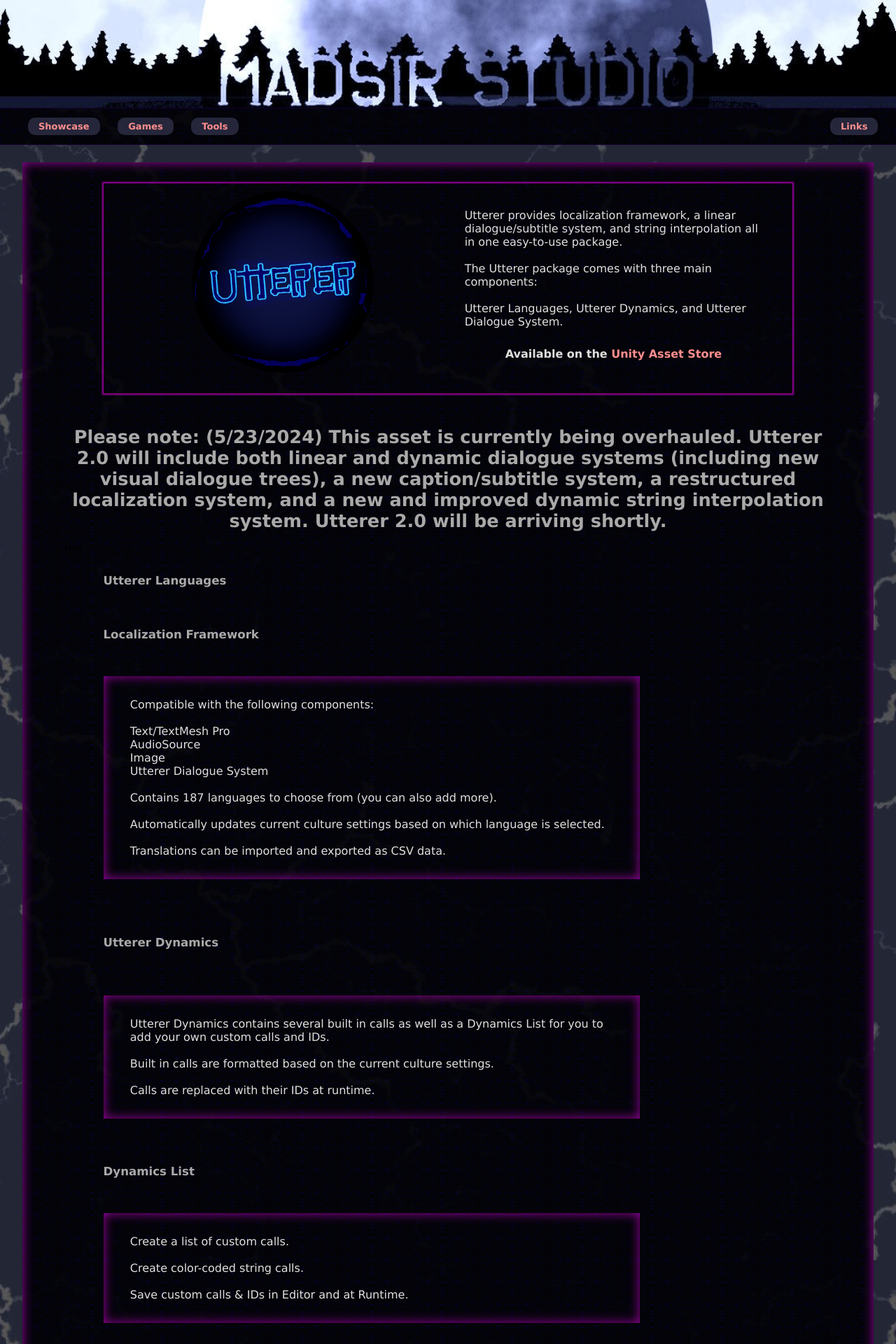
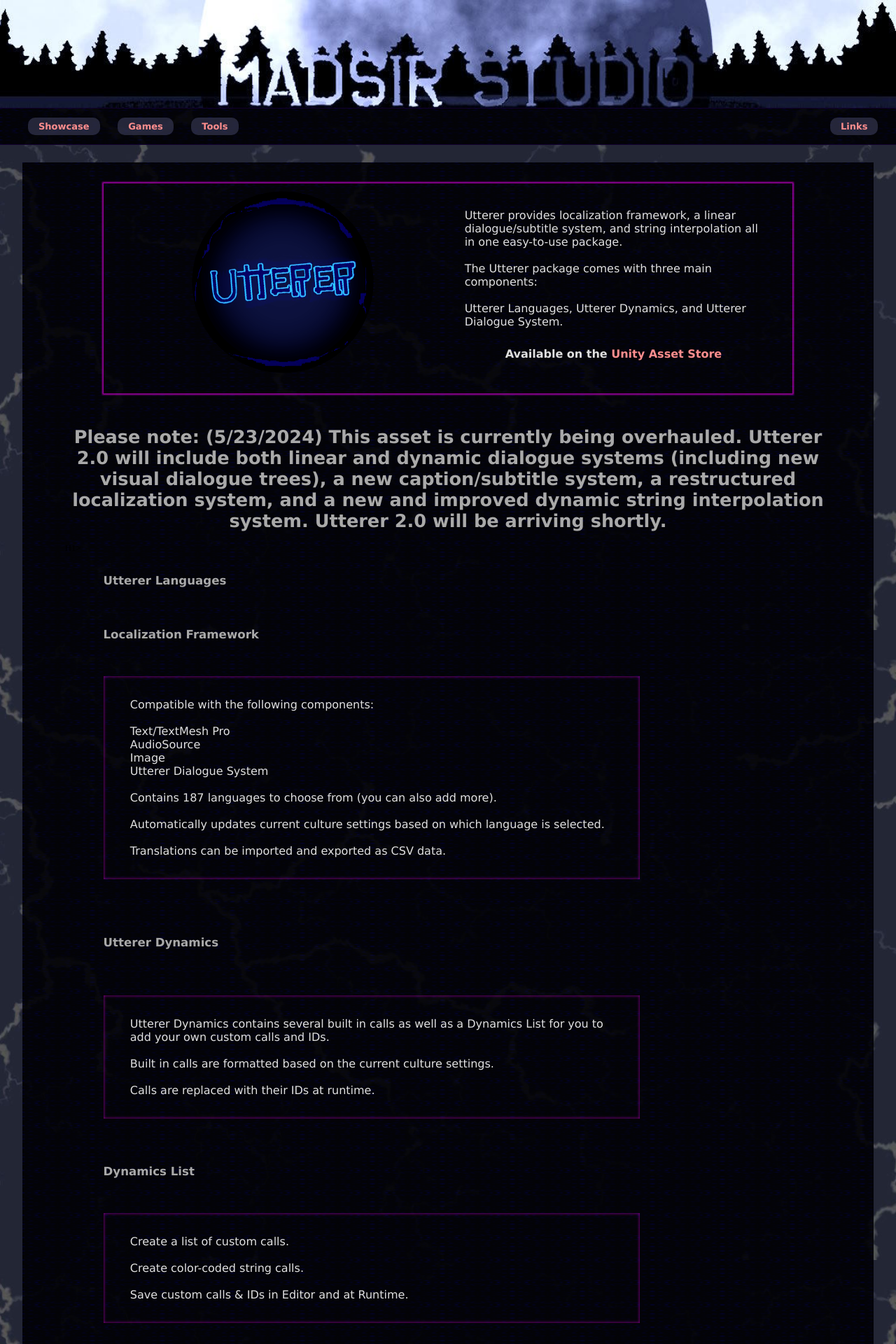
Before and after one commit to Madsir/madsirstudio.github.io, a Jekyll site: the page built from utterer/index.html, in a window 1280 px wide. Shown: the top 1920 px of the page at 70% size. Built offline with Jekyll 4.4.1, drawn with Linux system fonts in a browser that asks for light colours.

Commit message:
Update index.html

```diff
--- a/utterer/index.html
+++ b/utterer/index.html
@@ -12,7 +12,7 @@
   margin-right: 2.5%;
   margin-top: 2%;
   margin-bottom: 2%;
-box-shadow: inset 0px 0px 16px 0px rgba(222, 0, 224, 0.7);
+box-shadow: inset 0px 0px 4x 0px rgba(222, 0, 224, 0.7);
    background-image: url("/Assets/tough.png")
 }
 .centerdiv {
@@ -35,7 +35,7 @@
 .around {
   margin-left: 5%;
   margin-right: 25%;
-  box-shadow: inset 0px 0px 16px 0px rgba(222, 0, 224, 0.7);
+  box-shadow: inset 0px 0px 4px 0px rgba(222, 0, 224, 0.7);
 }
 .videoWrapper {
   position: relative;
@@ -54,7 +54,7 @@
   margin-right: 25%;
   margin-top: 2%;
   margin-bottom: 2%;
-  box-shadow: inset 0px 0px 16px 0px rgba(222, 0, 224, 0.7);
+  box-shadow: inset 0px 0px 4px 0px rgba(222, 0, 224, 0.7);
 }
 .fonter {
 width: 48%;
```
